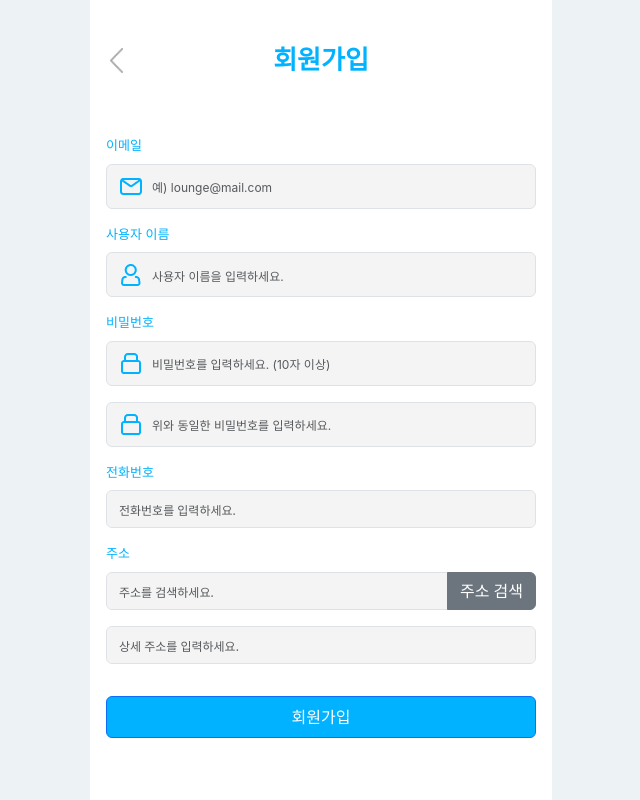
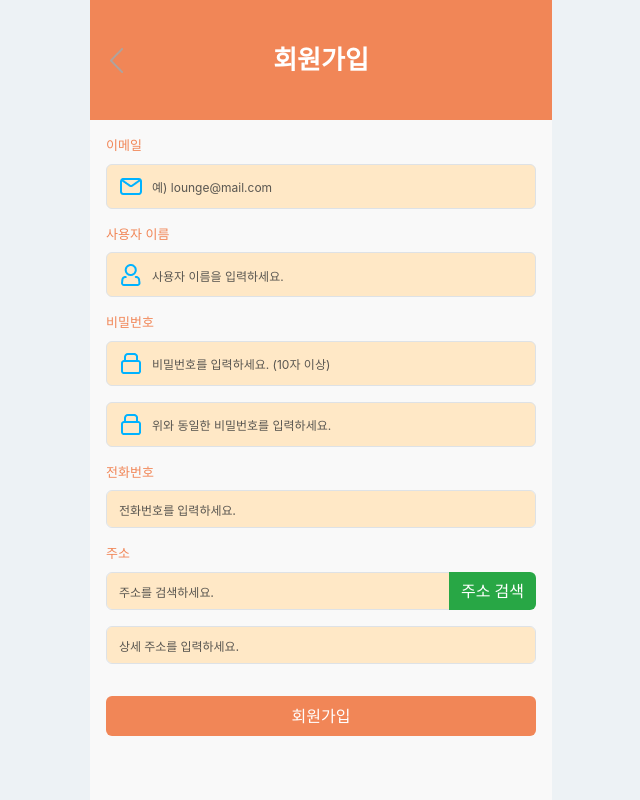
Before and after one commit to GO-p1sker/realSoftware, a Spring Boot app: page /user/signup in a window 1280 px wide. Shown: the whole page, without its empty margins (319-959 px from the left). Run offline with Spring Boot 4, Linux system fonts and the light colour scheme; some of the project's set-up classes (security, data sources, template engines, error pages and the like) are left out, and stand-ins take their place; some libraries are stand-ins or nearby versions; some web fonts are replaced.

Commit message:
최종본

```diff
--- a/software--/software--/software-main/SOFTWARE-main/dialysisFinal-main/src/main/resources/templates/signup_form.html
+++ b/software--/software--/software-main/SOFTWARE-main/dialysisFinal-main/src/main/resources/templates/signup_form.html
@@ -6,6 +6,39 @@
     <title>회원가입</title>
     <link rel="stylesheet" href="/community-signup.css">
     <link rel="stylesheet" th:href="@{/bootstrap.min.css}">
+    <style>
+        body {
+            background: #EDF2F5; /* 배경 색상 */
+        }
+        .mobile-container {
+            background: #f9f9f9; /* 컨테이너 배경 색상 */
+        }
+        .top-bar {
+            background-color: #F18657; /* 상단 바 배경색 */
+            color: white; /* 상단 바 텍스트 색상 */
+        }
+        .top-bar h1 {
+            color: white; /* 회원가입 글자 색상 */
+        }
+        .form-label {
+            color: #F18657; /* 라벨 색상 */
+        }
+        input.form-control {
+            background-color: #FFE8C6; /* 입력 필드 배경 색상 */
+        }
+        button.btn-primary {
+            background-color: #F18657; /* 버튼 색상 */
+            border: none;
+        }
+        button.btn-secondary {
+            background-color: #28a745; /* 주소 검색 버튼 색상 */
+            color: white;
+            border: none;
+        }
+        button.btn-primary:hover, button.btn-secondary:hover {
+            opacity: 0.8; /* 버튼 호버 효과 */
+        }
+    </style>
 </head>
 <body>
 <div class="background">
@@ -25,45 +58,45 @@
                 <div class="login-font">
                     <!-- Email -->
                     <div class="m-3">
-                        <label for="email" class="form-label text-info">이메일</label>
+                        <label for="email" class="form-label">이메일</label>
                         <input type="email" th:field="*{email}" id="email" class="form-control"
-                               style="background-color: #F4F4F4" placeholder="예) lounge@mail.com">
+                               placeholder="예) lounge@mail.com">
                     </div>
 
                     <!-- Username -->
                     <div class="m-3">
-                        <label for="username" class="form-label text-info">사용자 이름</label>
+                        <label for="username" class="form-label">사용자 이름</label>
                         <input type="text" th:field="*{username}" id="username" class="form-control"
-                               style="background-color: #F4F4F4" placeholder="사용자 이름을 입력하세요.">
+                               placeholder="사용자 이름을 입력하세요.">
                     </div>
 
                     <!-- Password -->
                     <div class="m-3">
-                        <label for="password1" class="form-label text-info">비밀번호</label>
+                        <label for="password1" class="form-label">비밀번호</label>
                         <input type="password" th:field="*{password1}" id="password1" class="form-control"
-                               style="background-color: #F4F4F4" placeholder="비밀번호를 입력하세요. (10자 이상)">
+                               placeholder="비밀번호를 입력하세요. (10자 이상)">
                         <input type="password" th:field="*{password2}" id="password2" class="form-control mt-3"
-                               style="background-color: #F4F4F4" placeholder="위와 동일한 비밀번호를 입력하세요.">
+                               placeholder="위와 동일한 비밀번호를 입력하세요.">
                     </div>
 
                     <!-- Customer Phone -->
                     <div class="m-3">
-                        <label for="customerPhone" class="form-label text-info">전화번호</label>
+                        <label for="customerPhone" class="form-label">전화번호</label>
                         <input type="text" th:field="*{customerPhone}" id="customerPhone" class="form-control"
-                               style="background-color: #F4F4F4" placeholder="전화번호를 입력하세요.">
+                               placeholder="전화번호를 입력하세요.">
                     </div>
 
                     <!-- Customer Address -->
                     <div class="m-3">
-                        <label for="customerAddress" class="form-label text-info">주소</label>
+                        <label for="customerAddress" class="form-label">주소</label>
                         <div class="input-group mb-3">
                             <input type="text" th:field="*{customerAddress}" id="customerAddress" class="form-control"
-                                   style="background-color: #F4F4F4" placeholder="주소를 검색하세요." readonly>
+                                   placeholder="주소를 검색하세요." readonly>
                             <button type="button" class="btn btn-secondary" onclick="execDaumPostcode()">주소 검색</button>
                         </div>
                         <!-- 상세 주소 필드 -->
                         <input type="text" th:field="*{detailAddress}" id="detailAddress" class="form-control"
-                               style="background-color: #F4F4F4" placeholder="상세 주소를 입력하세요.">
+                               placeholder="상세 주소를 입력하세요.">
                     </div>
                 </div>
                 <div class="d-grid gap-2 m-3">
@@ -75,11 +108,10 @@
 </div>
 <script src="https://t1.daumcdn.net/mapjsapi/bundle/postcode/prod/postcode.v2.js"></script>
 <script>
-    // 주소 검색 API 이벤트
     function execDaumPostcode() {
         new daum.Postcode({
             oncomplete: function (data) {
-                document.getElementById('customerAddress').value = data.address; // 도로명 주소
+                document.getElementById('customerAddress').value = data.address;
             }
         }).open();
     }
```
Also changed, not shown: software--/software--/software-main/SOFTWARE-main/dialysisFinal-main/src/main/resources/templates/login_form.html (+12 -13 lines).
